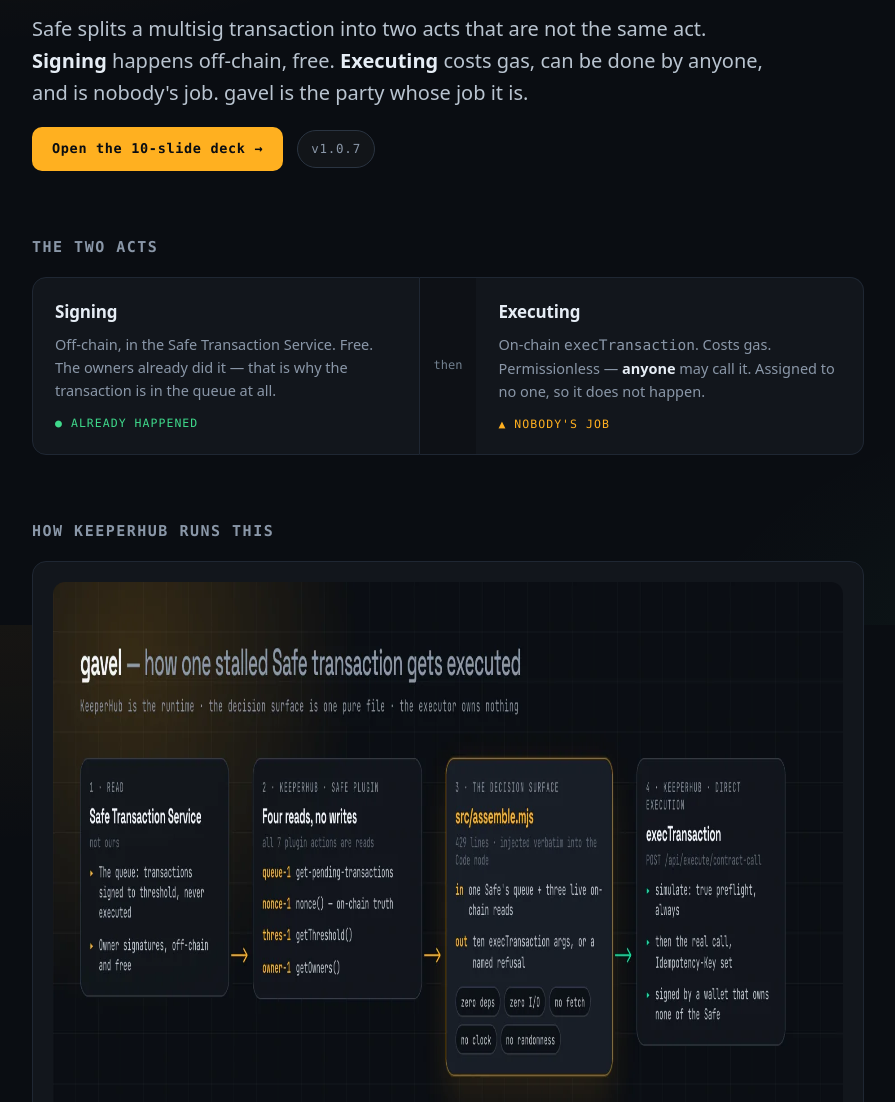
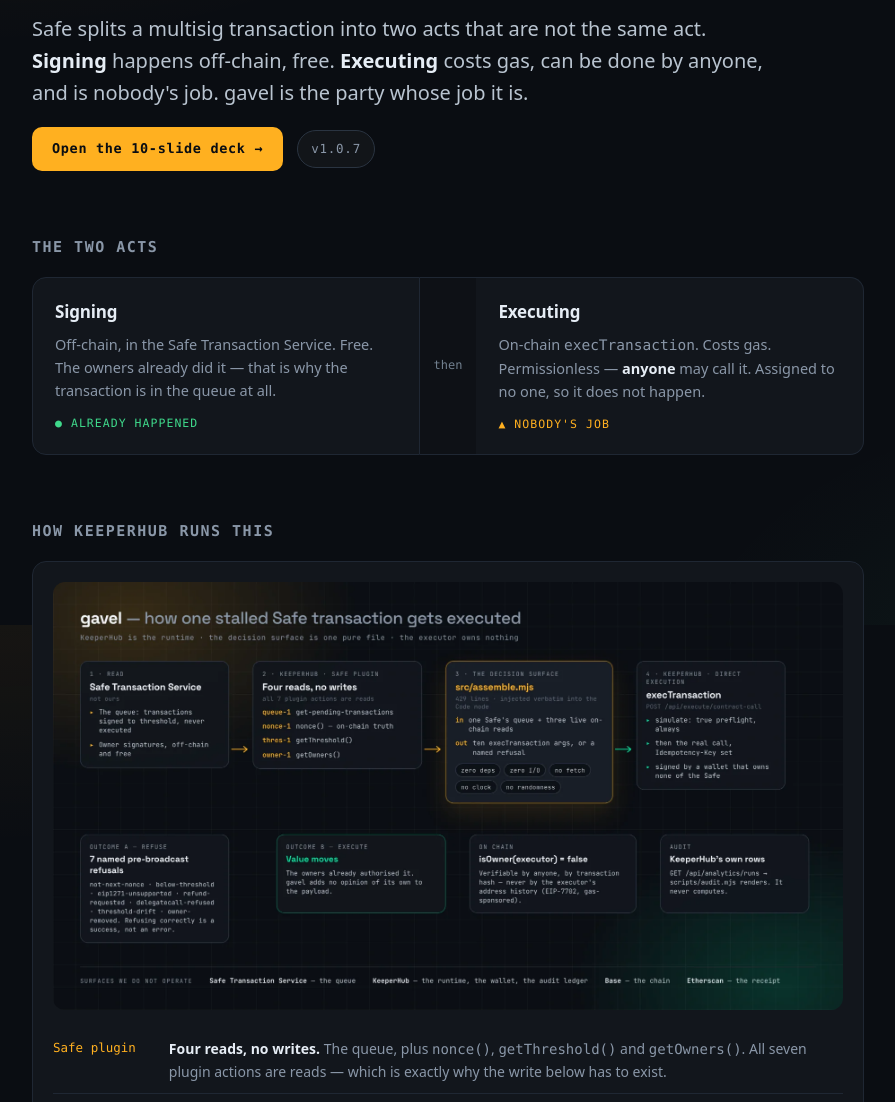
Before and after one commit to edycutjong/gavel, a website: page site/index.html in a window 1280 px wide. Shown: the part 175-1277 px from the top of the page, without its empty margins (192-1087 px from the left). Drawn offline with Linux system fonts and the light colour scheme.

Commit message:
The diagram rendered 312x955 on a phone
width/height attributes on the img reserve the box so nothing shifts while it
loads, but the CSS set width:100% and never height:auto -- so the height
attribute applied literally and the diagram was squeezed into a 312-wide,
955-tall column on mobile. Lighthouse called it image-aspect-ratio and docked
four best-practices points; a reader would have called it broken.

Caught by re-running shipcheck after the previous fix instead of trusting it --
the first attempt corrected a one-pixel rounding difference between cwebp and
sips, which was real but was not what the audit was complaining about.

```diff
--- a/site/index.html
+++ b/site/index.html
@@ -138,7 +138,10 @@
   .pct em{font-style:normal;color:var(--dead-lg)}
 
   /* the integration table — the thing this event is actually judged on */
-  .arch{width:100%;margin:0;border-radius:12px;display:block}
+  .arch{width:100%;height:auto;margin:0;border-radius:12px;display:block}
+  /* height:auto is load-bearing: the width/height attributes exist to reserve the
+     box and stop layout shift, but without this the height attribute applies
+     literally and the diagram renders 312x955 on a phone. */
   .surf{width:100%;border-collapse:collapse;margin-top:18px;font-size:14px}
   .surf td{padding:10px 0;border-top:1px solid var(--line);vertical-align:top}
   .surf tr:first-child td{border-top:0}
```
